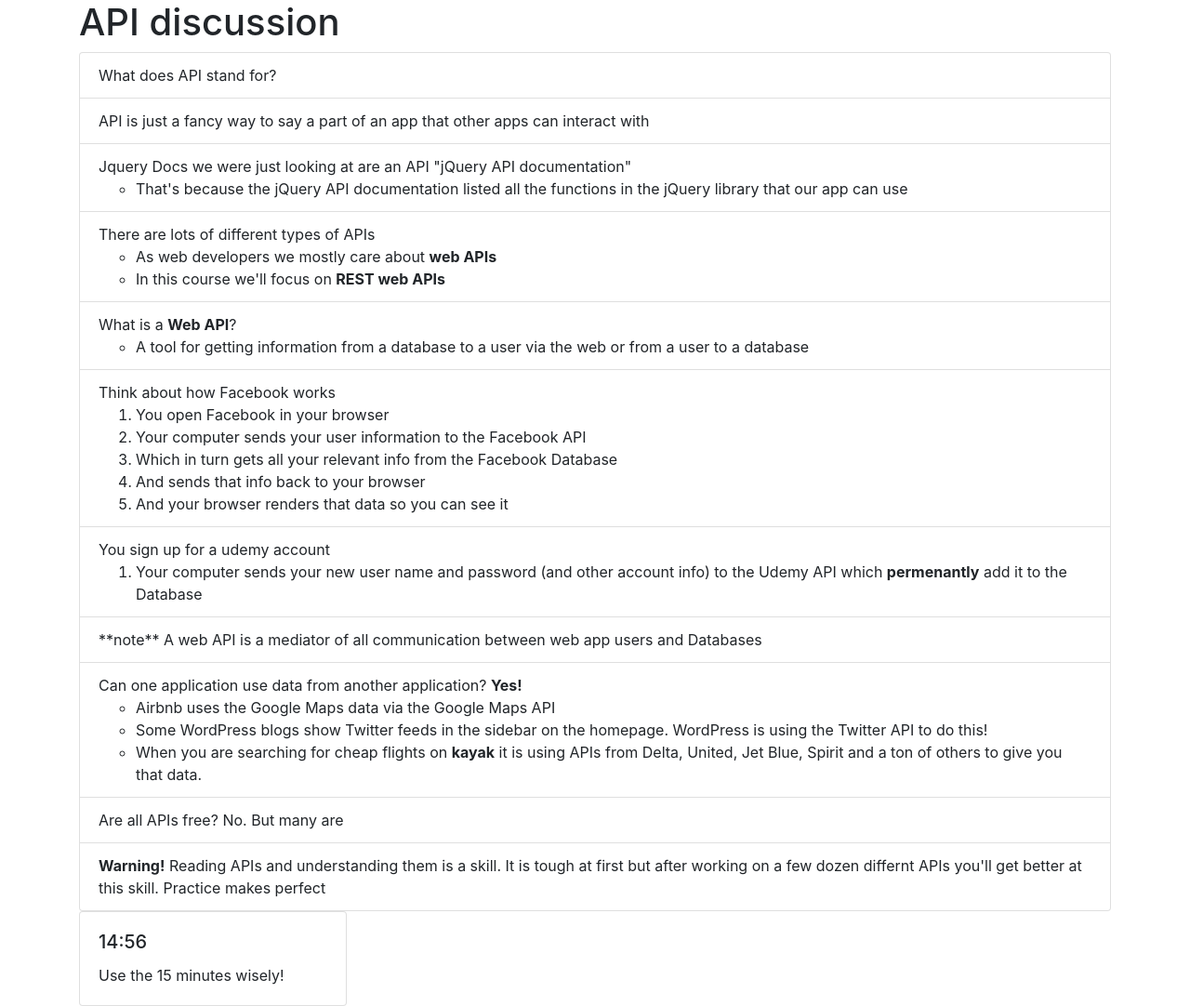
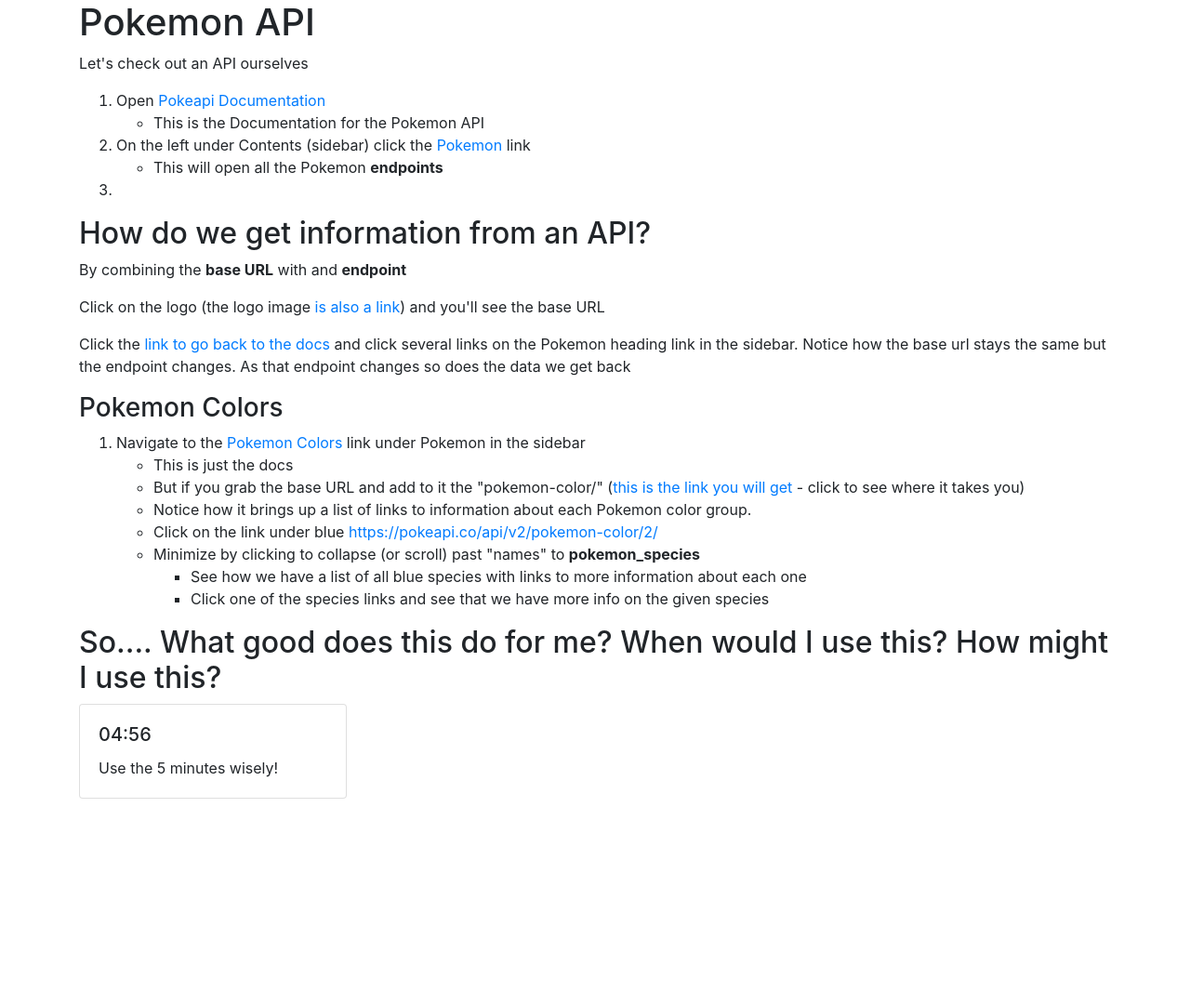
Before and after one commit to kingluddite/catchup-02-jquery-api-ajax, a plain HTML site: page index.html in a window 1280 px wide. Shown: the whole page at 93% size. After the commit the page ends 859 px from the top, so only its background shows below. Drawn offline with nearby package versions, Linux system fonts and the light colour scheme.

Commit message:
add all pokemon content

```diff
--- a/assets/js/countdown-timer.js
+++ b/assets/js/countdown-timer.js
@@ -19,7 +19,7 @@ function startTimer(duration, display) {
 
 $(document).ready(function() {
   console.log("timer works!");
-  var fiveMinutes = 60 * 15,
+  var fiveMinutes = 60 * 5,
     display = $(".card-title");
   startTimer(fiveMinutes, display);
 });
--- a/index.html
+++ b/index.html
@@ -15,102 +15,108 @@
   <body>
     <div class="container">
       <div class="jumpbotron">
-        <h1>API discussion</h1>
+        <h1>Pokemon API</h1>
+        <p>Let's check out an API ourselves</p>
+        <ol>
+          <li>
+            Open
+            <a href="https://pokeapi.co/docs/v2.html/" target="_blank"
+              >Pokeapi Documentation</a
+            >
+            <ul>
+              <li>This is the Documentation for the Pokemon API</li>
+            </ul>
+          </li>
+          <li>
+            On the left under Contents (sidebar) click the
+            <a
+              href="https://pokeapi.co/docs/v2.html#pokemon-section"
+              target="_blank"
+              >Pokemon</a
+            >
+            link
+            <ul>
+              <li>This will open all the Pokemon <strong>endpoints</strong></li>
+            </ul>
+          </li>
+          <li></li>
+        </ol>
+        <h2>How do we get information from an API?</h2>
+        <p>
+          By combining the <strong>base URL</strong> with and
+          <strong>endpoint</strong>
+        </p>
+        <p>
+          Click on the logo (the logo image
+          <a href="https://pokeapi.co/">is also a link</a>) and you'll see the
+          base URL
+        </p>
+        <p>
+          Click the
+          <a href="https://pokeapi.co/docs/v2.html"
+            >link to go back to the docs</a
+          >
+          and click several links on the Pokemon heading link in the sidebar.
+          Notice how the base url stays the same but the endpoint changes. As
+          that endpoint changes so does the data we get back
+        </p>
       </div>
-      <ul class="list-group">
-        <li class="list-group-item">What does API stand for?</li>
-        <li class="list-group-item">
-          API is just a fancy way to say a part of an app that other apps can
-          interact with
-        </li>
-        <li class="list-group-item">
-          Jquery Docs we were just looking at are an API "jQuery API
-          documentation"
+
+      <h3>Pokemon Colors</h3>
+      <ol>
+        <li>
+          Navigate to the
+          <a href="https://pokeapi.co/api/v2/pokemon-color/">Pokemon Colors</a>
+          link under Pokemon in the sidebar
           <ul>
+            <li>This is just the docs</li>
             <li>
-              That's because the jQuery API documentation listed all the
-              functions in the jQuery library that our app can use
+              But if you grab the base URL and add to it the "pokemon-color/"
+              (<a
+                href="https://pokeapi.co/api/v2/pokemon-color/"
+                target="_blank"
+                >this is the link you will get</a
+              >
+              - click to see where it takes you)
+            </li>
+            <li>
+              Notice how it brings up a list of links to information about each
+              Pokemon color group.
+            </li>
+            <li>
+              Click on the link under blue
+              <a
+                href="https://pokeapi.co/api/v2/pokemon-color/2/"
+                target="_blank"
+                >https://pokeapi.co/api/v2/pokemon-color/2/</a
+              >
+            </li>
+            <li>
+              Minimize by clicking to collapse (or scroll) past "names" to
+              <strong>pokemon_species</strong>
+              <ul>
+                <li>
+                  See how we have a list of all blue species with links to more
+                  information about each one
+                </li>
+                <li>
+                  Click one of the species links and see that we have more info
+                  on the given species
+                </li>
+              </ul>
             </li>
           </ul>
         </li>
-        <li class="list-group-item">
-          There are lots of different types of APIs
-          <ul>
-            <li>
-              As web developers we mostly care about <strong>web APIs</strong>
-            </li>
-            <li>
-              In this course we'll focus on <strong>REST web APIs</strong>
-            </li>
-          </ul>
-        </li>
-        <li class="list-group-item">
-          What is a <strong>Web API</strong>?
-          <ul>
-            <li>
-              A tool for getting information from a database to a user via the
-              web or from a user to a database
-            </li>
-          </ul>
-        </li>
-        <li class="list-group-item">
-          Think about how Facebook works
-          <ol>
-            <li>You open Facebook in your browser</li>
-            <li>
-              Your computer sends your user information to the Facebook API
-            </li>
-            <li>
-              Which in turn gets all your relevant info from the Facebook
-              Database
-            </li>
-            <li>And sends that info back to your browser</li>
-            <li>And your browser renders that data so you can see it</li>
-          </ol>
-        </li>
-        <li class="list-group-item">
-          You sign up for a udemy account
-          <ol>
-            <li>
-              Your computer sends your new user name and password (and other
-              account info) to the Udemy API which
-              <strong>permenantly</strong> add it to the Database
-            </li>
-          </ol>
-        </li>
-        <li class="list-group-item">
-          **note** A web API is a mediator of all communication between web app
-          users and Databases
-        </li>
-        <li class="list-group-item">
-          Can one application use data from another application?
-          <strong>Yes!</strong>
-          <ul>
-            <li>Airbnb uses the Google Maps data via the Google Maps API</li>
-            <li>
-              Some WordPress blogs show Twitter feeds in the sidebar on the
-              homepage. WordPress is using the Twitter API to do this!
-            </li>
-            <li>
-              When you are searching for cheap flights on
-              <strong>kayak</strong> it is using APIs from Delta, United, Jet
-              Blue, Spirit and a ton of others to give you that data.
-            </li>
-          </ul>
-        </li>
-        <li class="list-group-item">Are all APIs free? No. But many are</li>
-        <li class="list-group-item">
-          <strong>Warning!</strong> Reading APIs and understanding them is a
-          skill. It is tough at first but after working on a few dozen differnt
-          APIs you'll get better at this skill. Practice makes perfect
-        </li>
-      </ul>
-      <div id="empty-area"></div>
+      </ol>
+      <h2>
+        So.... What good does this do for me? When would I use this? How might I
+        use this?
+      </h2>
       <div class="card" style="width: 18rem;">
         <div class="card-body">
           <h5 class="card-title"></h5>
           <p class="card-text">
-            Use the 15 minutes wisely!
+            Use the 5 minutes wisely!
           </p>
         </div>
       </div>
```
